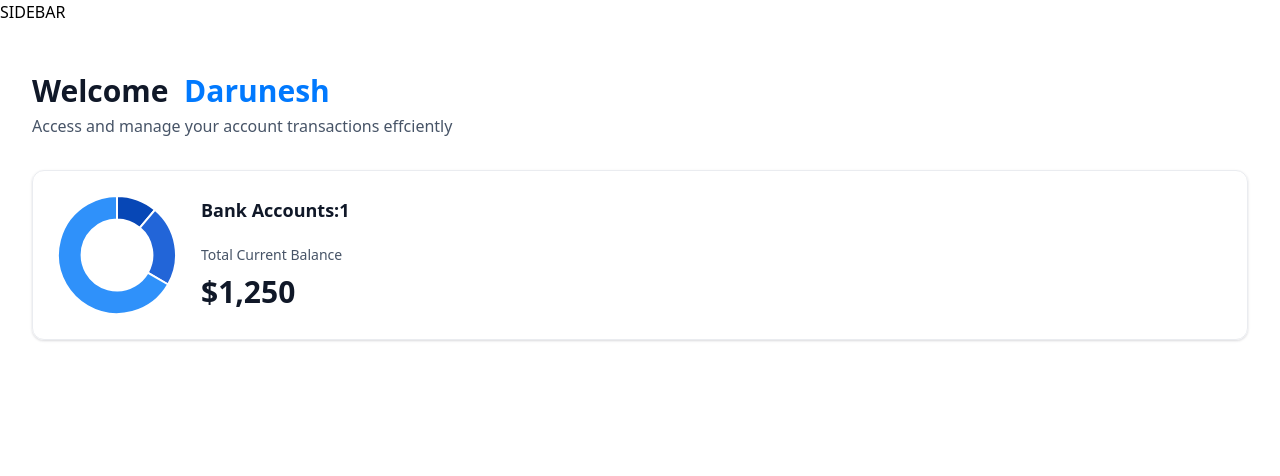
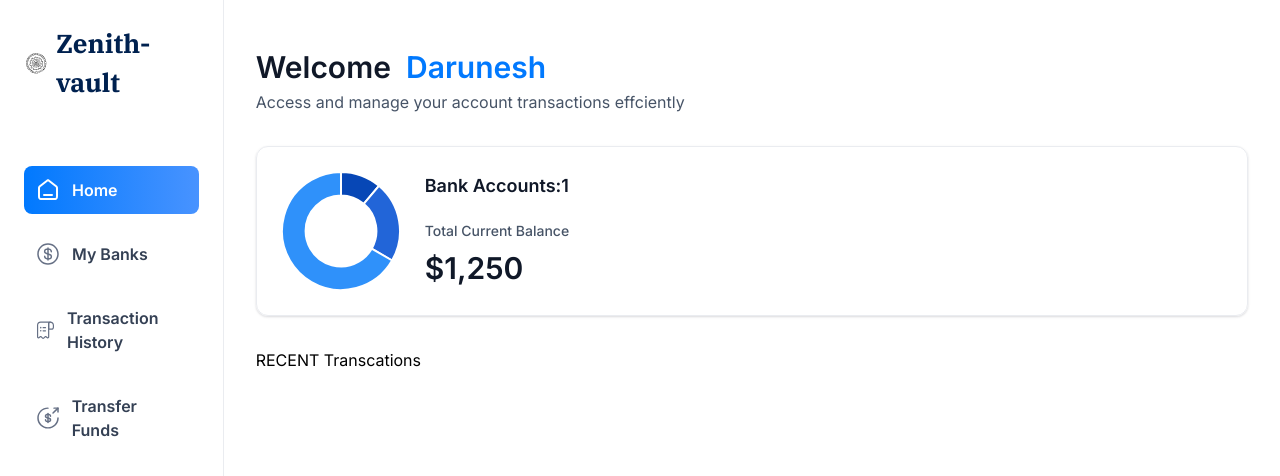
Before and after one commit to Darunesh1/Zenith-Vault, a Next.js app in the folder zenith-vault/: page / in a window 1280 px wide. Shown: the top 476 px of the page. Built offline with nearby package versions, Linux system fonts and the light colour scheme.

Commit message:
implement mobile nav

```diff
--- a/zenith-vault/app/(root)/layout.tsx
+++ b/zenith-vault/app/(root)/layout.tsx
@@ -1,12 +1,35 @@
+import MobileNavbar from "@/components/MobileNav";
+import Sidebar from "@/components/Sidebar";
+import Image from "next/image"
+
+import React from "react";
+
+
 export default function RootLayout({
   children,
 }: Readonly<{
   children: React.ReactNode;
 }>) {
+  const loggedIn = {firstName:"Darunesh",lastName:"JSM"};
+
+
   return (
-    <main>
-        SIDEBAR
+    <main className="flex h-screen w-full font-inter">
+        <Sidebar
+        user={loggedIn}
+        />
+        <div className="flex size-full flex-col">
+          <div className="root-layout">
+            <Image src="/icons/logo.svg" width={30} height={30} alt="menu icon"
+            />
+            <div>
+                <MobileNavbar user={loggedIn}/>
+            </div>
+
+          </div>
         {children}
+
+        </div>
     </main>
 
   );
--- a/zenith-vault/app/(root)/page.tsx
+++ b/zenith-vault/app/(root)/page.tsx
@@ -22,7 +22,9 @@
           totalCurrentBalance={1250.35}
           />
         </header>
+        RECENT Transcations
       </div>
+
 
     </section>
   )
--- /dev/null
+++ b/zenith-vault/components/MobileNav.tsx
@@ -0,0 +1,95 @@
+'use client'
+
+import React from 'react'
+import {
+  Sheet,
+  SheetClose,
+  SheetContent,
+  SheetDescription,
+  SheetHeader,
+  SheetTitle,
+  SheetTrigger,
+} from "@/components/ui/sheet"
+import Image from 'next/image'
+import Link from 'next/link'
+import { usePathname } from 'next/navigation'
+import { sidebarLinks } from '@/constants'
+import { cn } from '@/lib/utils'
+
+
+const MobileNavbar = ({user}:MobileNavProps) => {
+  const pathname=usePathname();
+  return (
+    <section className='w-full max-w-[264px]'>
+        <Sheet>
+          <SheetTrigger>
+            <Image
+            src='/icons/hamburger.svg'
+            width={30}
+            height={30}
+              alt='menu'
+              className='cursor-pointer'
+
+            />
+
+          </SheetTrigger>
+          <SheetContent className="border-none bg-white">
+            <Link href="/" className="cursor-pointer items-center flex gap-1 px-4">
+              <Image
+              src="/icons/logo.svg"
+              width={40} height={40}
+              alt="Zenith-Vault"
+
+              />
+              <h1 className="text-26 font-ibm-plex-serif font-bold text-black-1">Zenith-vault</h1>
+              </Link>
+              <div className='mobilenav-sheet'>
+                <SheetClose asChild>
+                  <nav className='flex h-full flex-col gap-6 pt-16 text-white'>
+                    {sidebarLinks.map((i)=>
+                {
+                    const isActive = pathname=== i.route || pathname.startsWith(`${i.route}`)
+                    return(
+                      <SheetClose asChild key={i.route}>
+
+                        <Link href={i.route} key={i.label}
+                        className={cn
+                            ('mobilenav-sheet_close w-full',{'bg-bank-gradient':isActive})}
+                        >
+
+                                <Image src={i.imgURL}
+                                      alt={i.label}
+                                      width={20} height={20}
+                                      className={cn({'brightness-[3] invert-0':isActive})}
+                                      />
+
+
+                            <p className={cn('text-16 font-semibold text-black-2',
+                                {'text-white':isActive}
+                            )}>
+                                {i.label}
+                            </p>
+
+                        </Link>
+                      </SheetClose>
+                    )
+                })
+                }
+                  USER
+
+                  </nav>
+                </SheetClose>
+                FOOTER
+
+              </div>
+
+            <SheetHeader>
+
+            </SheetHeader>
+          </SheetContent>
+        </Sheet>
+    </section>
+  )
+}
+
+export default MobileNavbar
--- /dev/null
+++ b/zenith-vault/components/Sidebar.tsx
@@ -0,0 +1,58 @@
+'use client'
+import { sidebarLinks } from "@/constants"
+import { cn } from "@/lib/utils"
+import Image from "next/image"
+import  Link  from "next/link"
+import { usePathname } from "next/navigation"
+import React from "react"
+
+const Sidebar = ({user}:SiderbarProps) => {
+
+    const pathname = usePathname();
+  return (
+    <section className="sidebar">
+        <nav className="flex flex-col gap-4">
+            <Link href="/" className="mb-12 cursor-pointer items-center flex gap-2">
+            <Image
+            src="/icons/logo.svg"
+            width={40} height={40}
+            alt="Zenith-Vault"
+            className="size-[24px] max-xl:size-14"
+            />
+            <h1 className="sidebar-logo">Zenith-vault</h1>
+            </Link>
+            {sidebarLinks.map((i)=>
+            {
+                const isActive = pathname=== i.route || pathname.startsWith(`${i.route}`)
+                return(
+                    <Link href={i.route} key={i.label}
+                    className={cn
+                        ('sidebar-link',{'bg-bank-gradient':isActive})}
+                    >
+                        <div className="relative size-6">
+                            <Image src={i.imgURL}
+                                   alt={i.label}
+                                   fill
+                                   className={cn({'brightness-[3] invert-0':isActive})}
+                                   />
+
+                        </div>
+                        <p className={cn('sidebar-label',
+                            {'!text-white':isActive}
+                        )}>
+                            {i.label}
+                        </p>
+
+                    </Link>
+                )
+            })
+            }
+            USER
+
+        </nav>
+        FOOTER
+    </section>
+  )
+}
+
+export default Sidebar
--- /dev/null
+++ b/zenith-vault/components/ui/sheet.tsx
@@ -0,0 +1,140 @@
+"use client"
+
+import * as React from "react"
+import * as SheetPrimitive from "@radix-ui/react-dialog"
+import { Cross2Icon } from "@radix-ui/react-icons"
+import { cva, type VariantProps } from "class-variance-authority"
+
+import { cn } from "@/lib/utils"
+
+const Sheet = SheetPrimitive.Root
+
+const SheetTrigger = SheetPrimitive.Trigger
+
+const SheetClose = SheetPrimitive.Close
+
+const SheetPortal = SheetPrimitive.Portal
+
+const SheetOverlay = React.forwardRef<
+  React.ElementRef<typeof SheetPrimitive.Overlay>,
+  React.ComponentPropsWithoutRef<typeof SheetPrimitive.Overlay>
+>(({ className, ...props }, ref) => (
+  <SheetPrimitive.Overlay
+    className={cn(
+      "fixed inset-0 z-50 bg-black/80  data-[state=open]:animate-in data-[state=closed]:animate-out data-[state=closed]:fade-out-0 data-[state=open]:fade-in-0",
+      className
+    )}
+    {...props}
+    ref={ref}
+  />
+))
+SheetOverlay.displayName = SheetPrimitive.Overlay.displayName
+
+const sheetVariants = cva(
+  "fixed z-50 gap-4 bg-background p-6 shadow-lg transition ease-in-out data-[state=closed]:duration-300 data-[state=open]:duration-500 data-[state=open]:animate-in data-[state=closed]:animate-out",
+  {
+    variants: {
+      side: {
+        top: "inset-x-0 top-0 border-b data-[state=closed]:slide-out-to-top data-[state=open]:slide-in-from-top",
+        bottom:
+          "inset-x-0 bottom-0 border-t data-[state=closed]:slide-out-to-bottom data-[state=open]:slide-in-from-bottom",
+        left: "inset-y-0 left-0 h-full w-3/4 border-r data-[state=closed]:slide-out-to-left data-[state=open]:slide-in-from-left sm:max-w-sm",
+        right:
+          "inset-y-0 right-0 h-full w-3/4 border-l data-[state=closed]:slide-out-to-right data-[state=open]:slide-in-from-right sm:max-w-sm",
+      },
+    },
+    defaultVariants: {
+      side: "right",
+    },
+  }
+)
+
+interface SheetContentProps
+  extends React.ComponentPropsWithoutRef<typeof SheetPrimitive.Content>,
+    VariantProps<typeof sheetVariants> {}
+
+const SheetContent = React.forwardRef<
+  React.ElementRef<typeof SheetPrimitive.Content>,
+  SheetContentProps
+>(({ side = "right", className, children, ...props }, ref) => (
+  <SheetPortal>
+    <SheetOverlay />
+    <SheetPrimitive.Content
+      ref={ref}
+      className={cn(sheetVariants({ side }), className)}
+      {...props}
+    >
+      <SheetPrimitive.Close className="absolute right-4 top-4 rounded-sm opacity-70 ring-offset-background transition-opacity hover:opacity-100 focus:outline-none focus:ring-2 focus:ring-ring focus:ring-offset-2 disabled:pointer-events-none data-[state=open]:bg-secondary">
+        <Cross2Icon className="h-4 w-4" />
+        <span className="sr-only">Close</span>
+      </SheetPrimitive.Close>
+      {children}
+    </SheetPrimitive.Content>
+  </SheetPortal>
+))
+SheetContent.displayName = SheetPrimitive.Content.displayName
+
+const SheetHeader = ({
+  className,
+  ...props
+}: React.HTMLAttributes<HTMLDivElement>) => (
+  <div
+    className={cn(
+      "flex flex-col space-y-2 text-center sm:text-left",
+      className
+    )}
+    {...props}
+  />
+)
+SheetHeader.displayName = "SheetHeader"
+
+const SheetFooter = ({
+  className,
+  ...props
+}: React.HTMLAttributes<HTMLDivElement>) => (
+  <div
+    className={cn(
+      "flex flex-col-reverse sm:flex-row sm:justify-end sm:space-x-2",
+      className
+    )}
+    {...props}
+  />
+)
+SheetFooter.displayName = "SheetFooter"
+
+const SheetTitle = React.forwardRef<
+  React.ElementRef<typeof SheetPrimitive.Title>,
+  React.ComponentPropsWithoutRef<typeof SheetPrimitive.Title>
+>(({ className, ...props }, ref) => (
+  <SheetPrimitive.Title
+    ref={ref}
+    className={cn("text-lg font-semibold text-foreground", className)}
+    {...props}
+  />
+))
+SheetTitle.displayName = SheetPrimitive.Title.displayName
+
+const SheetDescription = React.forwardRef<
+  React.ElementRef<typeof SheetPrimitive.Description>,
+  React.ComponentPropsWithoutRef<typeof SheetPrimitive.Description>
+>(({ className, ...props }, ref) => (
+  <SheetPrimitive.Description
+    ref={ref}
+    className={cn("text-sm text-muted-foreground", className)}
+    {...props}
+  />
+))
+SheetDescription.displayName = SheetPrimitive.Description.displayName
+
+export {
+  Sheet,
+  SheetPortal,
+  SheetOverlay,
+  SheetTrigger,
+  SheetClose,
+  SheetContent,
+  SheetHeader,
+  SheetFooter,
+  SheetTitle,
+  SheetDescription,
+}
--- a/zenith-vault/package.json
+++ b/zenith-vault/package.json
@@ -9,6 +9,7 @@
     "lint": "next lint"
   },
   "dependencies": {
+    "@radix-ui/react-dialog": "^1.1.2",
     "@radix-ui/react-icons": "^1.3.0",
     "@radix-ui/react-slot": "^1.1.0",
     "class-variance-authority": "^0.7.0",
```
Also changed, not shown: 1 other file (tests, documents, lock files or other folders).
